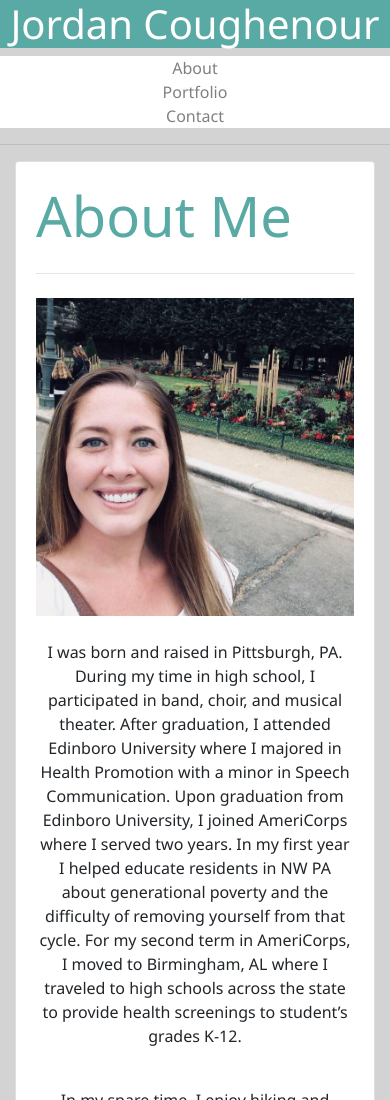
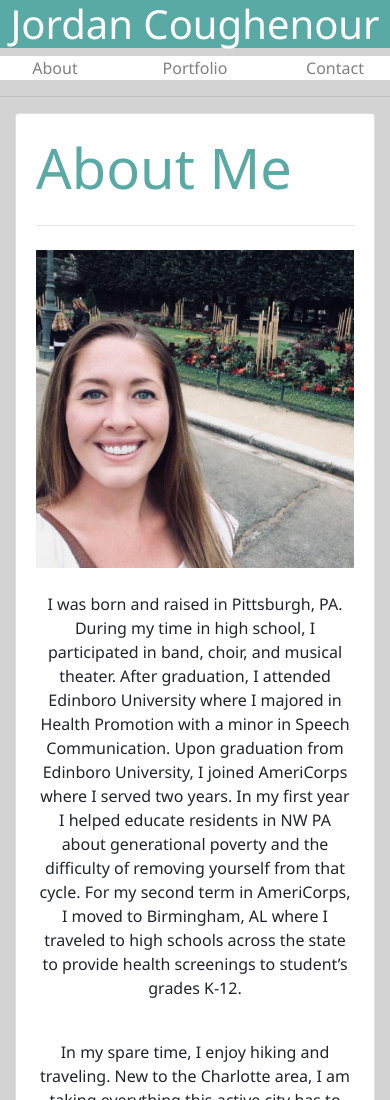
Before and after one commit to Coughenour87/Portfolio, a plain HTML site: page index.html in a window 390 px wide. Shown: the top 1100 px of the page. Drawn offline with nearby package versions, Linux system fonts and the light colour scheme.

Commit message:
was able to fix my name in mediaquery for non phone screens

```diff
--- a/index.html
+++ b/index.html
@@ -12,16 +12,17 @@
 </head>
 
 <body>
-  <header class="row">
-    <h1 class="col-sm">Jordan Coughenour</h1>
-    <div class="container-link col-sm">
+    <header>
+  <h1>Jordan Coughenour</h1>
+</header>
+    <div class="container-link">
       <div class="row justify-content-md-center">
-        <div class="col-sm">
+        <div class="col col-sm">
           <a href="index.html">
             About
           </a>
         </div>
-        <div class="col-sm">
+        <div class="col col-sm">
           <a href="Portfolio.html">
             Portfolio
           </a>
@@ -33,7 +34,6 @@
         </div>
       </div>
     </div>
-  </header>
   <hr>
   <div class="container">
     <div class="card">
```
Also changed, not shown: Assets/style.css (+5 -9 lines).
